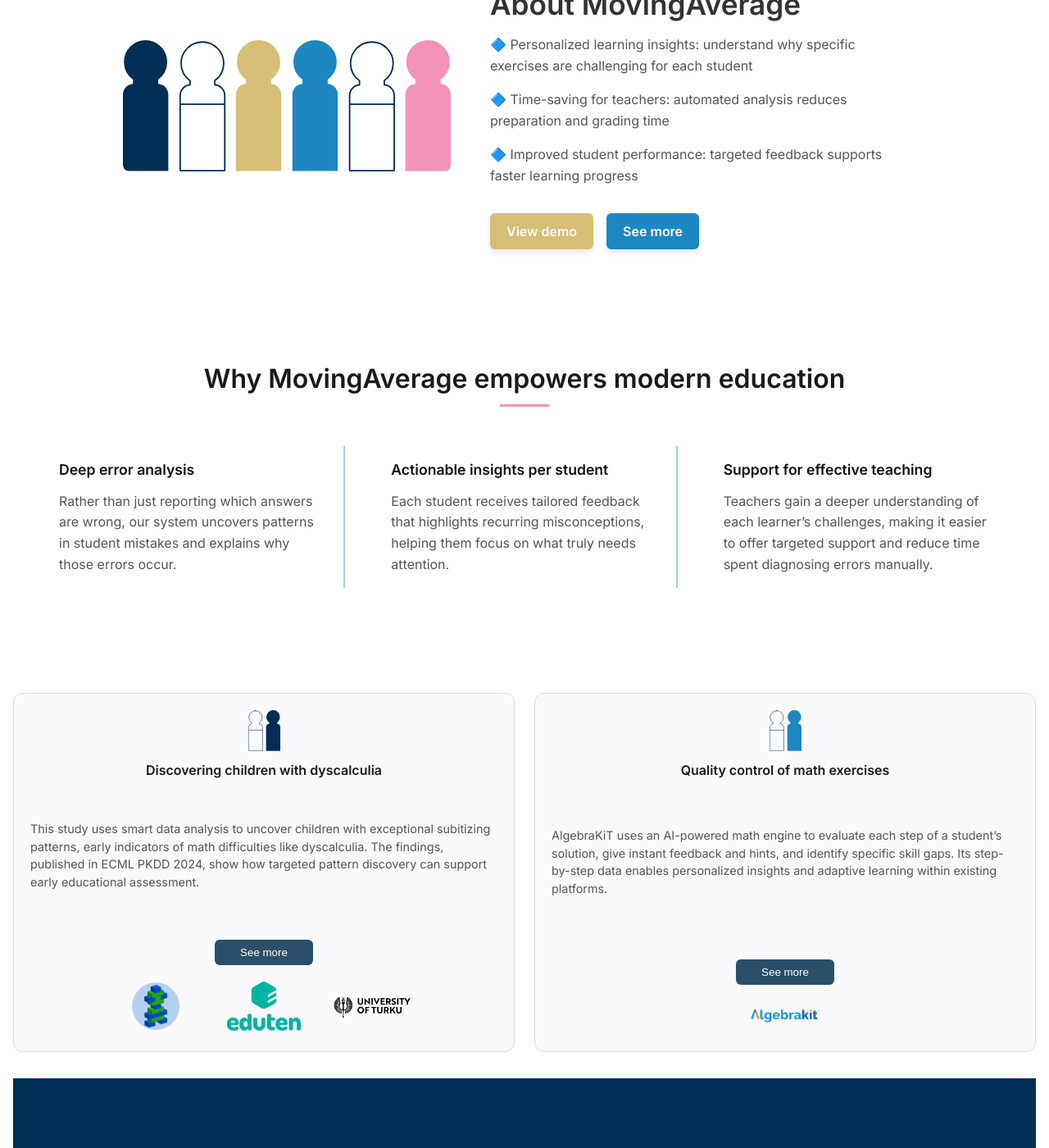
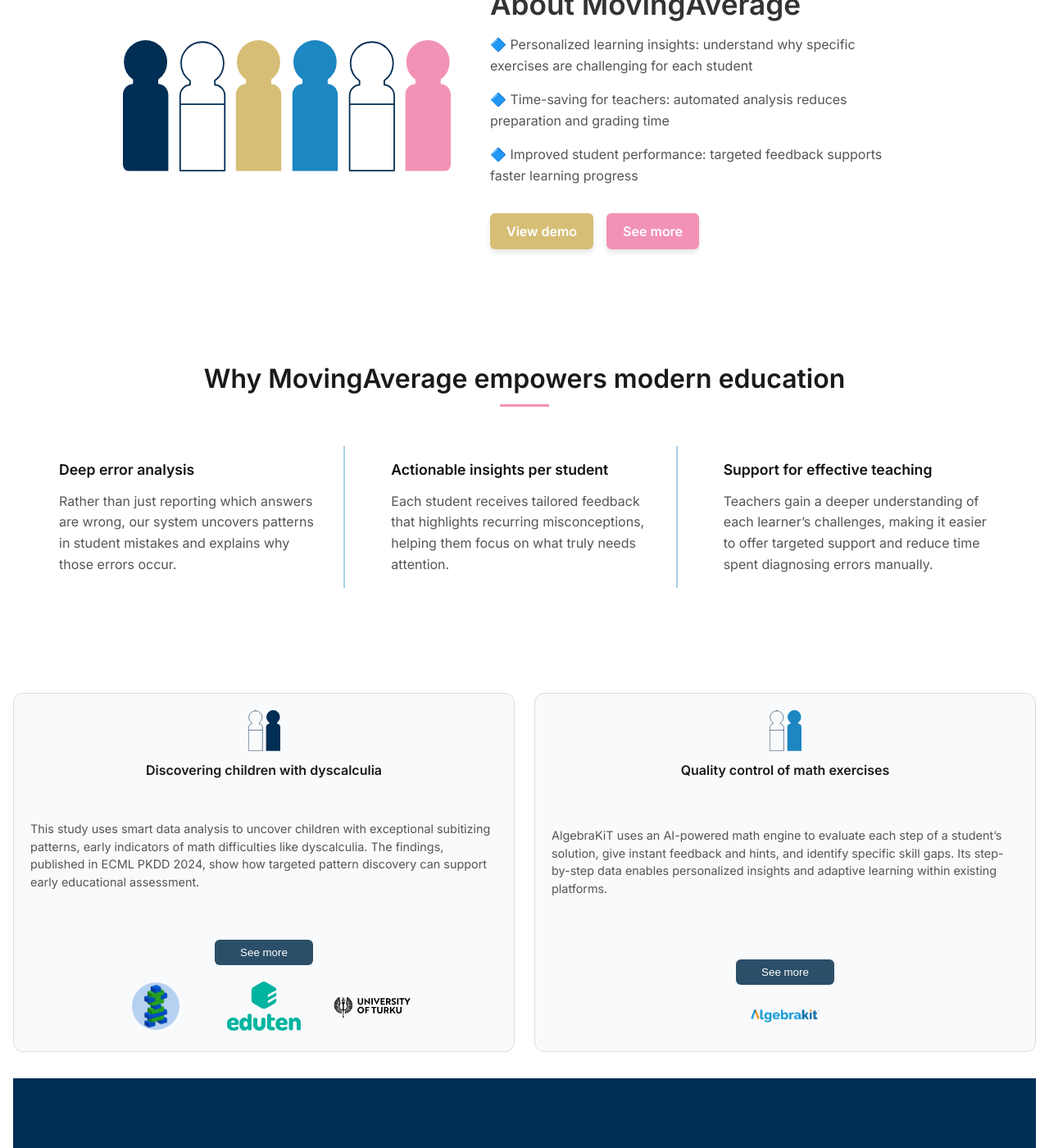
Before and after one commit to moving-average/moving-average.github.io, a Jekyll site: the page built from index.markdown, in a window 1280 px wide and 1400 px high, scrolled down 220 px. Shown: the whole window at 82% size. Built offline with Jekyll 4.4.1, drawn with Linux system fonts in a browser that asks for light colours.

Commit message:
update website

```diff
--- a/_layouts/home.html
+++ b/_layouts/home.html
@@ -10,7 +10,7 @@
 </head>
 
 <body>
-  <div class="header">
+  <header>
     <div class="logo-title">
       <div class="logo">
         <a href="/">
@@ -20,7 +20,7 @@
       <h1><a href="/" class="site-title">{{ site.title }}</a></h1>
     </div>
     <button class="hamburger" onclick="openMenu()">☰</button>
-  </div>
+  </header>
 
   <div id="overlay" class="overlay hidden" onclick="closeMenu()"></div>
 
--- a/assets/style.css
+++ b/assets/style.css
@@ -5,10 +5,12 @@ html, body {
   background-color: #ffffff;
   color: #1a1a1a;
   min-height: 100vh;
+  display: flex;
+  flex-direction: column;
   overflow-x: hidden;
 }
 
-.header {
+header {
   display: flex;
   justify-content: space-between;
   align-items: center;
@@ -272,7 +274,7 @@ footer a:hover {
 }
 
 .hero-btn.right {
-  background-color: #1d87c2;
+  background-color: #f292b7;
 }
 
 .hero-btn.right:hover {
```
